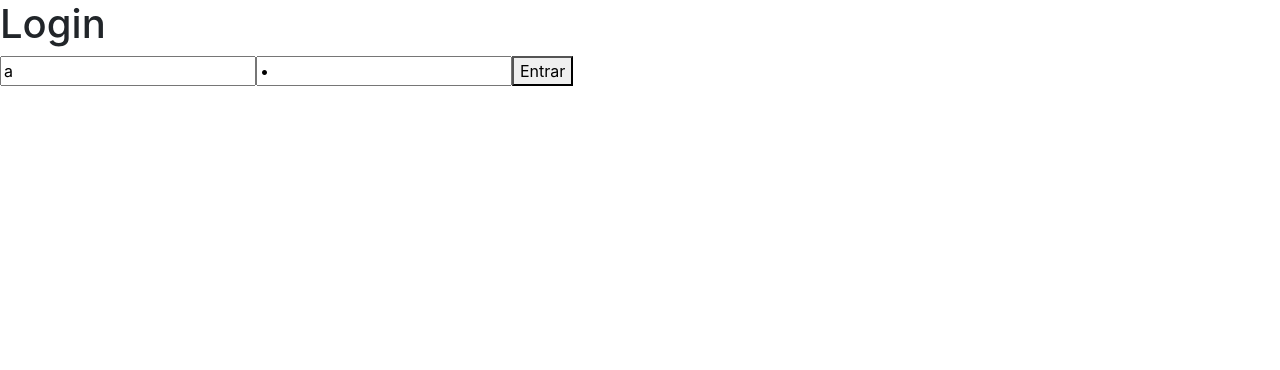
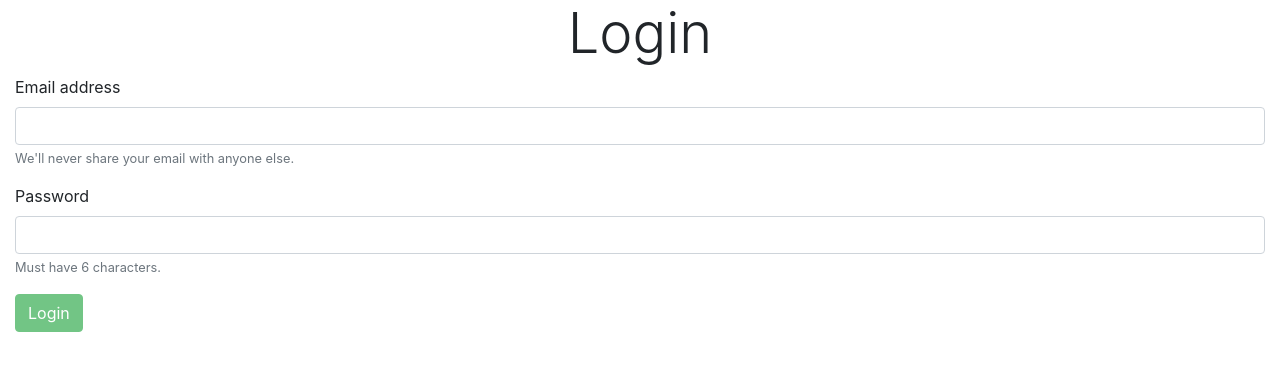
Before and after one commit to tryber/sd-04-recipes-app-10, a React (Create React App) app: page / in a window 1280 px wide. Shown: the top 370 px of the page. Built offline with nearby package versions, Linux system fonts and the light colour scheme.

Commit message:
Login ok

```diff
--- a/src/pages/Login.jsx
+++ b/src/pages/Login.jsx
@@ -1,12 +1,58 @@
-import React from 'react';
+import React, { useState } from 'react';
 
 export default function Login() {
+  const [email, setEmail] = useState('');
+  const [password, setPassword] = useState('');
+
+  const validationFields = (e, email, password) => {
+    e.preventDefault();
+    const regexEmail = /^(([^<>()[\]\\.,;:\s@"]+(\.[^<>()[\]\\.,;:\s@"]+)*)|(".+"))@((\[[0-9]{1,3}\.[0-9]{1,3}\.[0-9]{1,3}\.[0-9]{1,3}])|(([a-zA-Z\-0-9]+\.)+[a-zA-Z]{2,}))$/;
+    const regexPassword = /^[^W_]{6}$/;
+    if (regexEmail.test(email) && regexPassword.test(password)) {
+      //enviar para o context
+    } else {
+      alert('credenciais inválidas');
+    }
+  };
+
   return (
-    <div>
-      <h1>Login</h1>
-      <input name="email" type="text" value="a" />
-      <input name="password" type="password" value="a" />
-      <button>Entrar</button>
+    <div className="col">
+      <div className="row justify-content-center">
+        <h1 className="display-4">Login</h1>
+      </div>
+      <form
+        onSubmit={(e) => validationFields(e, email, password)}
+      >
+        <div className="form-group">
+          <label htmlFor="email">Email address</label>
+          <input
+            type="email"
+            className="form-control"
+            id="input-email"
+            value={email}
+            onChange={(e) => setEmail(e.target.value)}
+          />
+          <small id="emailHelp" className="form-text text-muted">
+            We'll never share your email with anyone else.
+          </small>
+        </div>
+        <div className="form-group">
+          <label htmlFor="password">Password</label>
+          <input
+            type="password"
+            className="form-control"
+            id="input-password"
+            value={password}
+            onChange={(e) => setPassword(e.target.value)}
+          />
+          <small id="passwordHelp" className="form-text text-muted">
+            Must have 6 characters.
+          </small>
+        </div>
+        <button type="submit" className="btn btn-success" disabled={!email || !password}>
+          Login
+        </button>
+      </form>
     </div>
   );
 }
```
